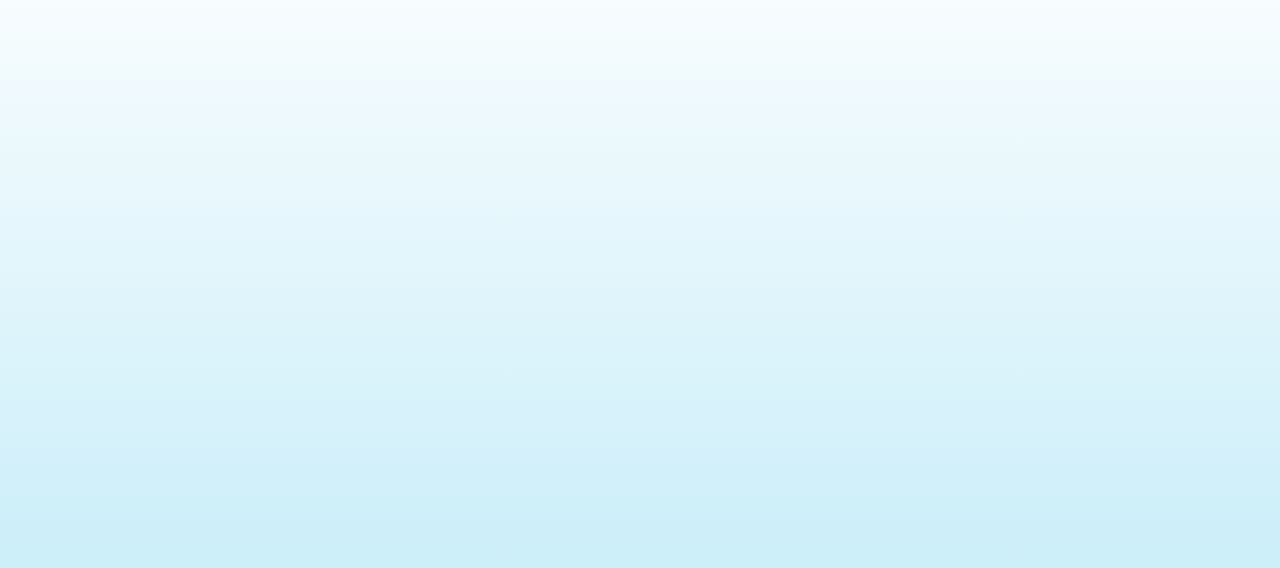
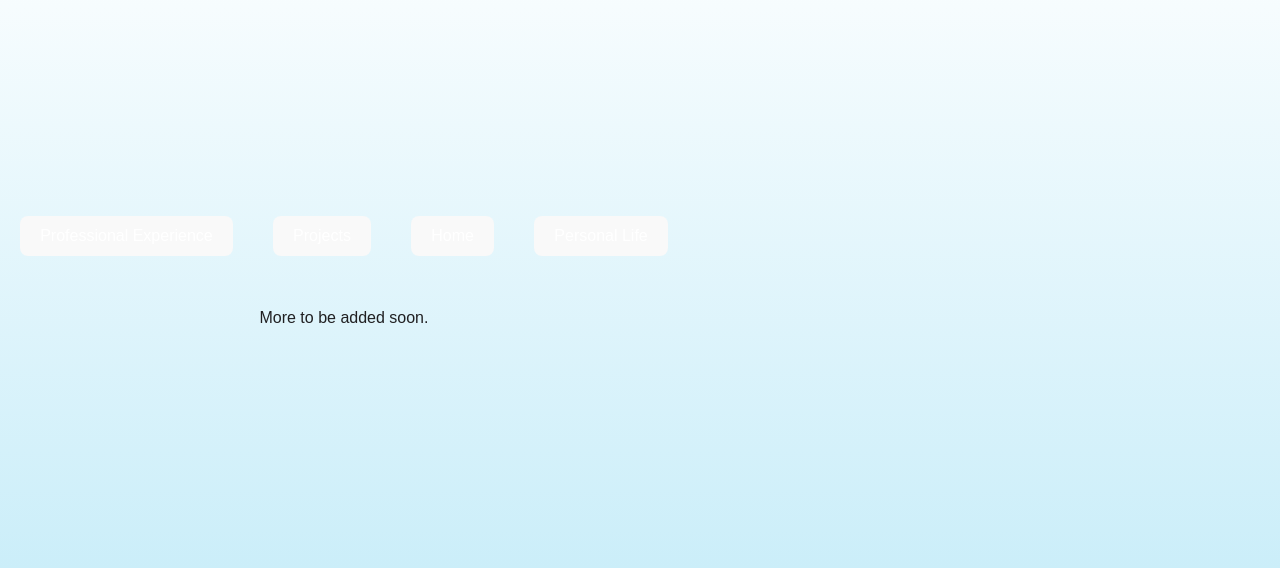
Before and after one commit to tillandert/Personal-Website-Code, a React (Vite) app in the folder my-vite-app/: page /Education in a window 1280 px wide. Before the commit this address had no page. Shown: the part 112-680 px from the top of the page. Built offline with nearby package versions, Linux system fonts and the light colour scheme.

Commit message:
Links are properly working now

```diff
--- a/my-vite-app/src/App.jsx
+++ b/my-vite-app/src/App.jsx
@@ -14,10 +14,10 @@ function App() {
     <Router>
       <Routes>
         <Route path="/" element={<Home />} />
-        <Route path="/" element={<Education />} />
-        <Route path="/" element={<Personal_Life />} />
-        <Route path="/" element={<Professional_Experience />} />
-        <Route path="/" element={<Projects />} />
+        <Route path="/Education" element={<Education />} />
+        <Route path="/Personal_Life" element={<Personal_Life />} />
+        <Route path="/Professional_Experience" element={<Professional_Experience />} />
+        <Route path="/Projects" element={<Projects />} />
       </Routes>
     </Router>
   );
--- a/my-vite-app/src/pages/Education.jsx
+++ b/my-vite-app/src/pages/Education.jsx
@@ -9,7 +9,7 @@ const navigate = useNavigate();
             <div style={{ marginTop: '20px', display: 'flex', justifyContent: 'center', alignItems: 'center' }}>
                 <button onClick={() => navigate('/Professional_Experience')}>Professional Experience</button>
                 <button onClick={() => navigate('/Projects')}>Projects</button>
-                <button onClick={() => navigate('/Home')}>Home</button>
+                <button onClick={() => navigate('/')}>Home</button>
                 <button onClick={() => navigate('/Personal_Life')}>Personal Life</button>
             </div>
 
--- a/my-vite-app/src/pages/Personal_Life.jsx
+++ b/my-vite-app/src/pages/Personal_Life.jsx
@@ -10,7 +10,7 @@ const navigate = useNavigate();
                 <button onClick={() => navigate('/Professional_Experience')}>Professional Experience</button>
                 <button onClick={() => navigate('/Projects')}>Projects</button>
                 <button onClick={() => navigate('/Education')}>Education</button>
-                <button onClick={() => navigate('/Home')}>Home</button>
+                <button onClick={() => navigate('/')}>Home</button>
             </div>
 
             <div style={{ marginTop: '50px', marginBottom: '50px', textAlign: 'center' }}>
--- a/my-vite-app/src/pages/Professional_Experience.jsx
+++ b/my-vite-app/src/pages/Professional_Experience.jsx
@@ -7,7 +7,7 @@ const navigate = useNavigate();
     return (
         <div>
             <div style={{ marginTop: '20px', display: 'flex', justifyContent: 'center', alignItems: 'center' }}>
-                <button onClick={() => navigate('/Home')}>Home</button>
+                <button onClick={() => navigate('/')}>Home</button>
                 <button onClick={() => navigate('/Projects')}>Projects</button>
                 <button onClick={() => navigate('/Education')}>Education</button>
                 <button onClick={() => navigate('/Personal_Life')}>Personal Life</button>
--- a/my-vite-app/src/pages/Projects.jsx
+++ b/my-vite-app/src/pages/Projects.jsx
@@ -8,7 +8,7 @@ const navigate = useNavigate();
         <div>
             <div style={{ marginTop: '20px', display: 'flex', justifyContent: 'center', alignItems: 'center' }}>
                 <button onClick={() => navigate('/Professional_Experience')}>Professional Experience</button>
-                <button onClick={() => navigate('/Home')}>Home</button>
+                <button onClick={() => navigate('/')}>Home</button>
                 <button onClick={() => navigate('/Education')}>Education</button>
                 <button onClick={() => navigate('/Personal_Life')}>Personal Life</button>
             </div>
```
